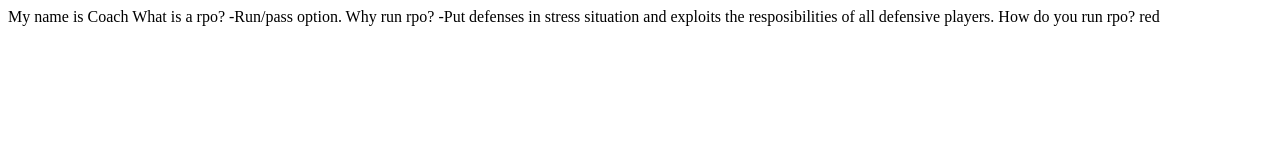
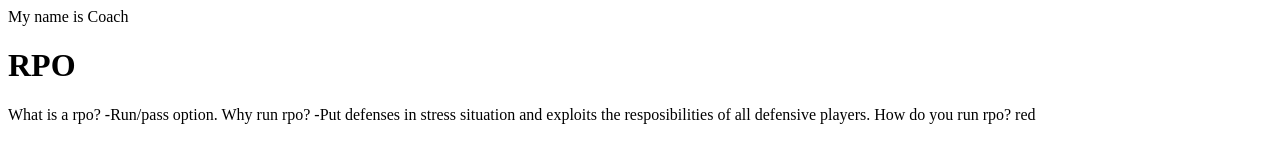
Before and after one commit to CoachFlowers/CoachFlowers.github.io, a plain HTML site: page index.html in a window 1280 px wide. Drawn offline with Linux system fonts and the light colour scheme.

Commit message:
Update index.html

```diff
--- a/index.html
+++ b/index.html
@@ -5,6 +5,9 @@ My name is Coach
 </body>
 
 <body>
+
+  <h1>RPO</h1>
+
   What is a rpo?
     -Run/pass option.
   Why run rpo?
```
